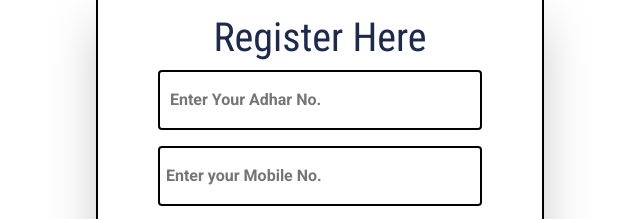
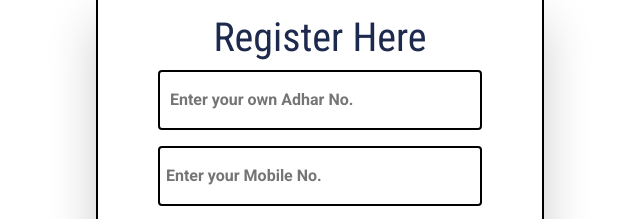
Before and after one commit to MayankYadav013/Medwise, a plain HTML site: page register.html in a window 1280 px wide. Shown: the part 166-385 px from the top of the page, 320-960 px from the left. Drawn offline with nearby package versions, Linux system fonts and the light colour scheme.

Commit message:
Enter own Adhar

```diff
--- a/register.html
+++ b/register.html
@@ -106,7 +106,7 @@
         <h1>Register Here</h1>
         <form id="reg-form">
             <p>
-                <input type="number" id="adhar" name="adhar" placeholder="&nbsp; Enter Your Adhar No." required><i class="validation"><span></span><span></span></i>
+                <input type="number" id="adhar" name="adhar" placeholder="&nbsp; Enter your own Adhar No." required><i class="validation"><span></span><span></span></i>
                 </p>
            <p>
             <input type="number" id="mob" name="mob" placeholder="&nbsp;Enter your Mobile No." required><i class="validation"><span></span><span></span></i>
```
